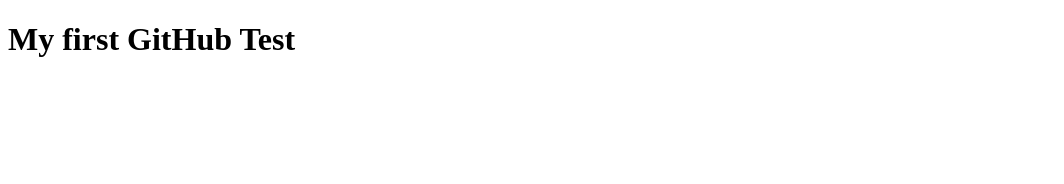
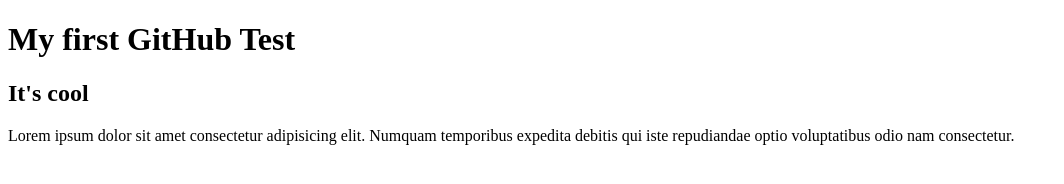
Before and after one commit to NadiaPironeva/Test, a plain HTML site: page index.html in a window 1280 px wide. Shown: the whole page, without its empty margins (0-1064 px from the left). Drawn offline with Linux system fonts and the light colour scheme.

Commit message:
add page content

```diff
--- a/index.html
+++ b/index.html
@@ -8,5 +8,8 @@
 </head>
 <body>
     <h1>My first GitHub Test</h1>
+    <h2>It's cool</h2>
+    <p>Lorem ipsum dolor sit amet consectetur adipisicing elit. Numquam temporibus expedita debitis qui iste repudiandae optio voluptatibus odio nam consectetur.
+    </p>
 </body>
 </html>
```
